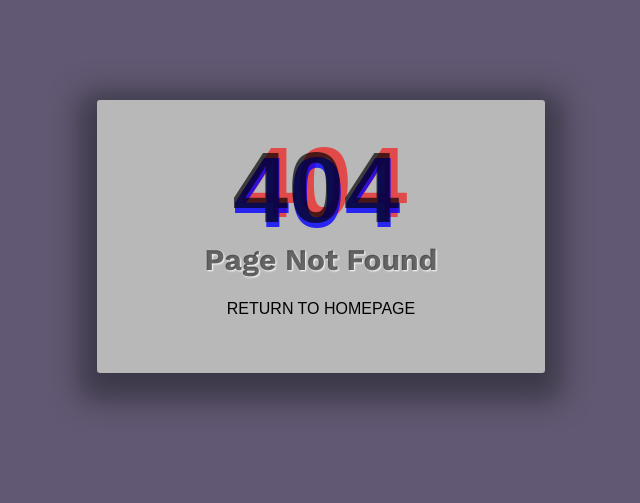
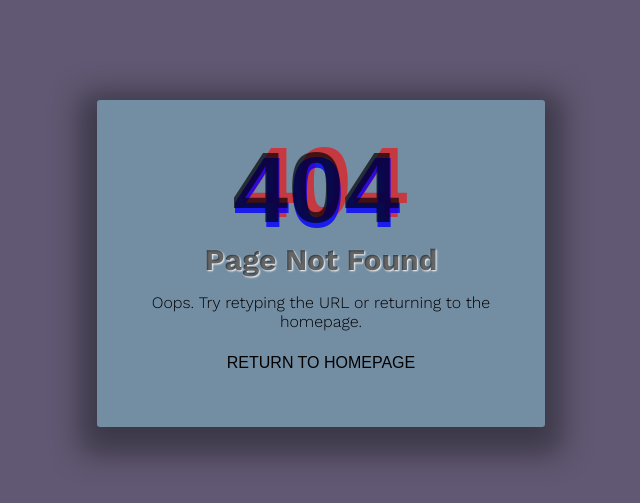
Before and after one commit to discordutilitybot/utilitybot, a Python web app: template website/src/static/templates/404.html in a window 1280 px wide. Shown: the top 503 px of the page, without its empty margins (319-959 px from the left). Run offline with Jinja, Linux system fonts and the light colour scheme; the template is opened without the code that fills it, so the values that code supplies are empty.

Commit message:
Update 404.html

```diff
--- a/website/src/static/templates/404.html
+++ b/website/src/static/templates/404.html
@@ -1,23 +1,22 @@
-<!DOCTYPE html>
 <html>
    <head>
       <meta charset="utf-8">
       <meta name="viewport" content="width=device-width" initial-scale="1">
       <title>Utility Bot - Error 404</title>
-    <link rel="stylesheet" href="website/src/static/templates/css/error-style.css">
-    <link href="https://fonts.googleapis.com/css2?family=Work+Sans:ital,wght@0,192;0,256;0,300;0,531;0,700;0,900;1,183;1,300;1,531;1,700;1,900&display=swap" rel="stylesheet">
+      <link rel="stylesheet" href="css/error-style.css">
+      <link href="https://fonts.googleapis.com/css2?family=Work+Sans:ital,wght@0,192;0,256;0,300;0,531;0,700;0,900;1,183;1,300;1,531;1,700;1,900&amp;display=swap" rel="stylesheet">
    </head>
    <body class="error">
-    <div class="error-message">
+      <div class="error-message" id="mainBox" style="background-color: rgb(164, 164, 138);">
          <div class="text-404">
             <div class="error-404">404</div>
             <div class="error-404-2">404</div>
             <div class="error-404-3">404</div>
          </div>
          <h1>Page Not Found</h1>
-      <p id="errorText"></p>
+         <p id="errorText">The specified URL may be incorrect. Click on the button below to return to the UtilityBot homepage.</p>
          <button>Return to Homepage</button>
       </div>
-    <script src="website/src/static/templates/js"></script>
+      <script src="js/error-script.js"></script>
    </body>
 </html>
```
Lines whose indentation alone changed are shown as unchanged.
